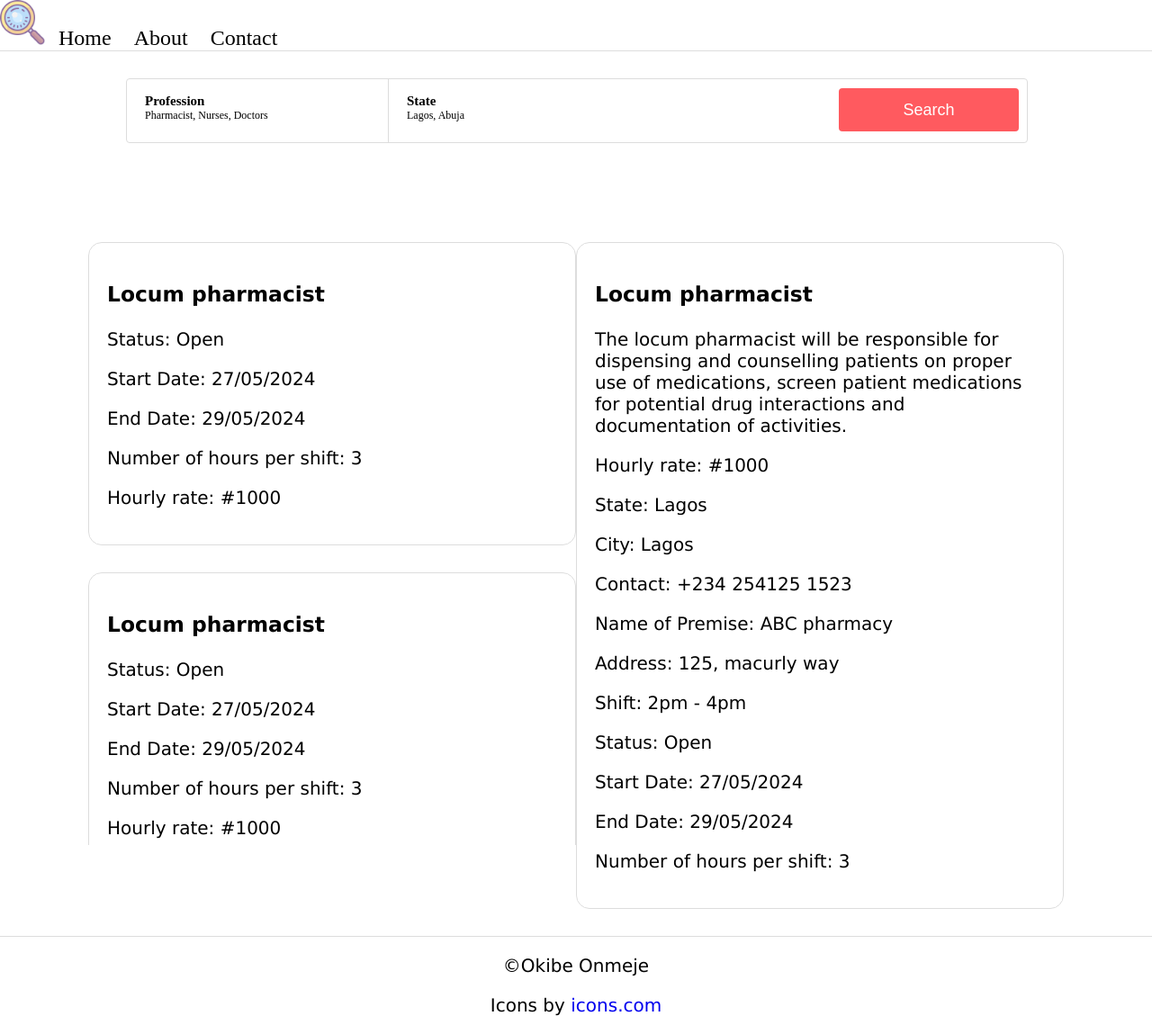
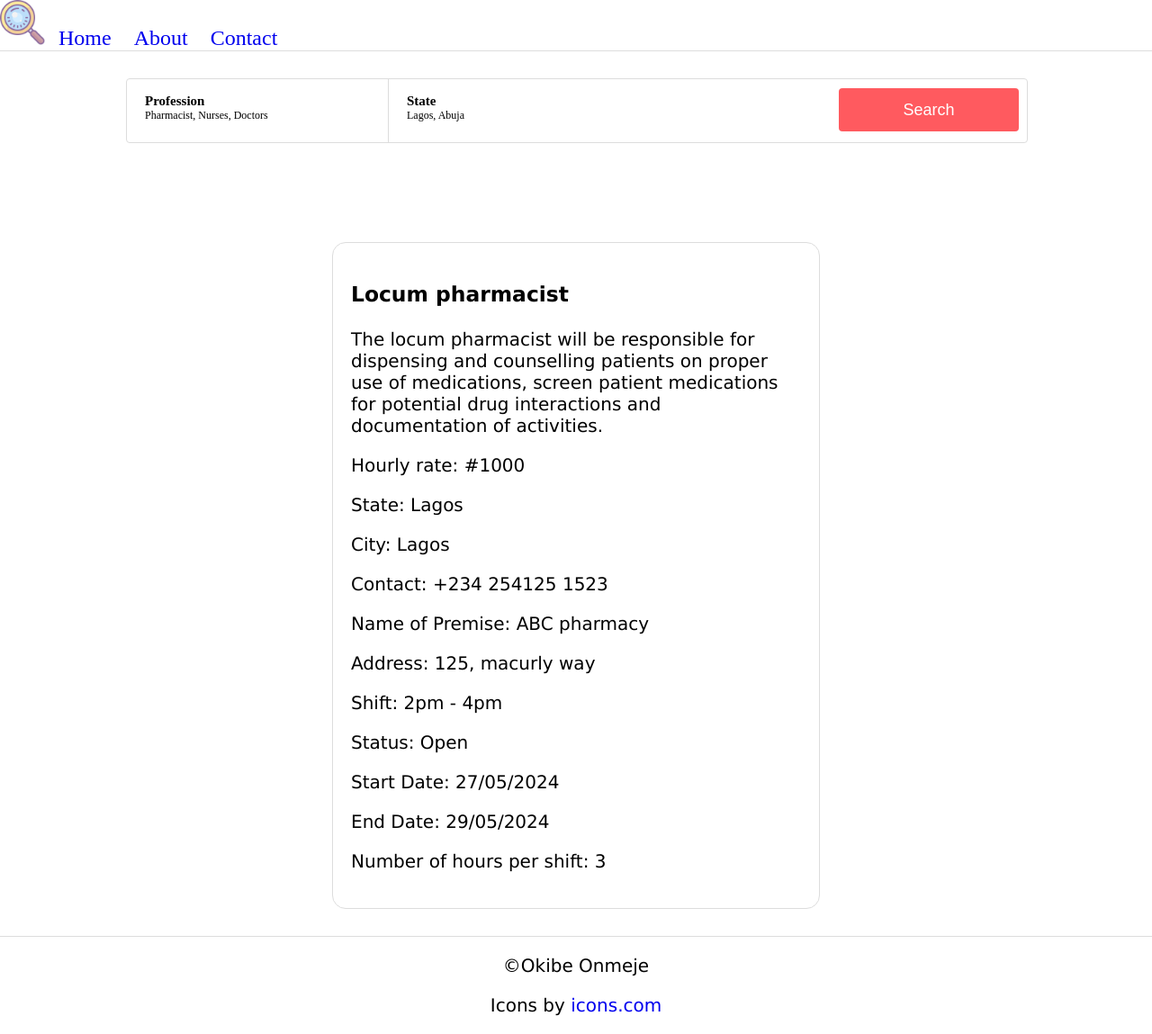
Before and after one commit to Okibe00/Find_a_Locum, a Flask app: page /home in a window 1280 px wide. Shown: the whole page at 90% size. Run offline with Flask 3, Linux system fonts and the light colour scheme; some libraries are stand-ins or nearby versions.

Commit message:
add template file about and home

```diff
--- a/web_flask/templates/home.html
+++ b/web_flask/templates/home.html
@@ -10,7 +10,7 @@
 		<link rel="stylesheet" href="{{url_for('static', filename='styles/filter.css') }}">
 		<link rel="stylesheet" href="{{ url_for('static', filename='styles/dropdown.css') }}">
 		<script src="https://code.jquery.com/jquery-3.2.1.min.js"></script>
-		<script src=" {{url_for('static', filename='scripts/filter.js') }}"></script>
+		<script src=" {{ url_for('static', filename='scripts/filter.js') }}?{{uuid()}}"></script>
 
 		<title>Find_a_Locum</title>
 	</head>
@@ -18,20 +18,20 @@
 		<header>
 			<nav>
 				<img src="{{ url_for('static', filename='image/icons8-search-64.png') }}" alt="search icon" class="home_icon">
-				<div class="home">Home</div>
-				<div class="about">About</div>
-				<div class="contact">Contact</div>
+				<a href="http://127.0.0.1:5000/home/"><div class="home">Home</div></a>
+				<a href="http://127.0.0.1:5000/about/"><div class="about">About</div></a>
+				<a href="http://127.0.0.1:5000/contact/"><div class="contact">Contact</div></a>
 			</nav>
 		</header>
 		<div class="filter_container">
 			<section class="filters">
 				<div class="field">
 					<h3>Profession</h3>
-					<h4>Pharmacist, Nurses, Doctors</h4>
+					<h4 class="prof_input_box">Pharmacist, Nurses, Doctors</h4>
 					<ul class="popover prof">
-						<li><input type="checkbox"> Pharmacist</li>
-						<li><input type="checkbox"> Nurses</li>
-						<li><input type="checkbox"> Doctors</li>
+						{% for prof in profs %}
+						<li prof_id="{{ prof.id }}" prof_name="{{ prof.name }}"><input type="checkbox">{{ prof.name }}</li>
+						{% endfor %}
 					</ul>
 				</div>
 
@@ -49,100 +49,34 @@
 						{% endfor %}
 					</ul>
 				</div>
-				<button>Search</button>
+				<button class="btn">Search</button>
 			</section>
 		</div>
 		<div class="container">
 			<main class="main">
 				<div class="jb_wrapper">
 					<div class="jb_sum_wrapper">
-						<div class="card">
-							<h3>Locum pharmacist</h3>
-							<p>Status: Open</p>
-							<p>Start Date: 27/05/2024</p>
-							<p>End Date: 29/05/2024</p>
-							<p>Number of hours per shift: 3</p>
-							<p>Hourly rate: #1000</p>
-						</div>
-						<div class="card">
-							<h3>Locum pharmacist</h3>
-							<p>Status: Open</p>
-							<p>Start Date: 27/05/2024</p>
-							<p>End Date: 29/05/2024</p>
-							<p>Number of hours per shift: 3</p>
-							<p>Hourly rate: #1000</p>
-						</div>
-						<div class="card">
-							<h3>Locum pharmacist</h3>
-							<p>Status: Open</p>
-							<p>Start Date: 27/05/2024</p>
-							<p>End Date: 29/05/2024</p>
-							<p>Number of hours per shift: 3</p>
-							<p>Hourly rate: #1000</p>
-						</div>
-						<div class="card">
-							<h3>Locum pharmacist</h3>
-							<p>Status: Open</p>
-							<p>Start Date: 27/05/2024</p>
-							<p>End Date: 29/05/2024</p>
-							<p>Number of hours per shift: 3</p>
-							<p>Hourly rate: #1000</p>
-						</div>
-						<div class="card">
-							<h3>Locum pharmacist</h3>
-							<p>Status: Open</p>
-							<p>Start Date: 27/05/2024</p>
-							<p>End Date: 29/05/2024</p>
-							<p>Number of hours per shift: 3</p>
-							<p>Hourly rate: #1000</p>
-						</div>
-						<div class="card">
-							<h3>Locum pharmacist</h3>
-							<p>Status: Open</p>
-							<p>Start Date: 27/05/2024</p>
-							<p>End Date: 29/05/2024</p>
-							<p>Number of hours per shift: 3</p>
-							<p>Hourly rate: #1000</p>
-						</div>
-						<div class="card">
-							<h3>Locum pharmacist</h3>
-							<p>Status: Open</p>
-							<p>Start Date: 27/05/2024</p>
-							<p>End Date: 29/05/2024</p>
-							<p>Number of hours per shift: 3</p>
-							<p>Hourly rate: #1000</p>
-						</div>
-						<div class="card">
-							<h3>Locum pharmacist</h3>
-							<p>Status: Open</p>
-							<p>Start Date: 27/05/2024</p>
-							<p>End Date: 29/05/2024</p>
-							<p>Number of hours per shift: 3</p>
-							<p>Hourly rate: #1000</p>
-						</div>
+
 					</div>
 					<div class="jb_detailed_wrapper">
 						<div class="card full_descrp">
-							<h3 class="jb_title">Locum pharmacist</h3>
-							<p class="jb_descrp">The locum pharmacist will be responsible for dispensing and counselling patients on proper use of medications, screen patient medications for potential drug interactions and documentation of activities.</p>
-							<p class="rate">Hourly rate: #1000</p>
+							<h3 class="title">Locum pharmacist</h3>
+							<p class="description">The locum pharmacist will be responsible for dispensing and counselling patients on proper use of medications, screen patient medications for potential drug interactions and documentation of activities.</p>
+							<p class="hourly_rate">Hourly rate: #1000</p>
 							<p class="state">State: Lagos</p>
 							<p class="city">City: Lagos</p>
-							<p class="contact">Contact: +234 254125 1523</p>
-							<p class="px_name">Name of Premise: ABC pharmacy</p>
+							<p class="ontact">Contact: +234 254125 1523</p>
+							<p class="Name_of_premise">Name of Premise: ABC pharmacy</p>
 							<p class="address">Address: 125, macurly way</p>
 							<p class="shift">Shift: 2pm - 4pm</p>
-							<p class="jb_status">Status: Open</p>
-							<p class="date">Start Date: 27/05/2024</p>
-							<p class="date">End Date: 29/05/2024</p>
-							<p class="num_hours">Number of hours per shift: 3</p>
+							<p class="Status">Status: Open</p>
+							<p class="Start_date">Start Date: 27/05/2024</p>
+							<p class="End_date">End Date: 29/05/2024</p>
+							<p class="Number_of_hours_per_shift">Number of hours per shift: 3</p>
 						</div>
 					</div>
-
 				</div>
-
 			</main>
-
 		</div>
 				<footer>
 			<p>&copy;Okibe Onmeje</p>
```
Also changed, not shown: web_flask/templates/about.html (+46 -33 lines).
